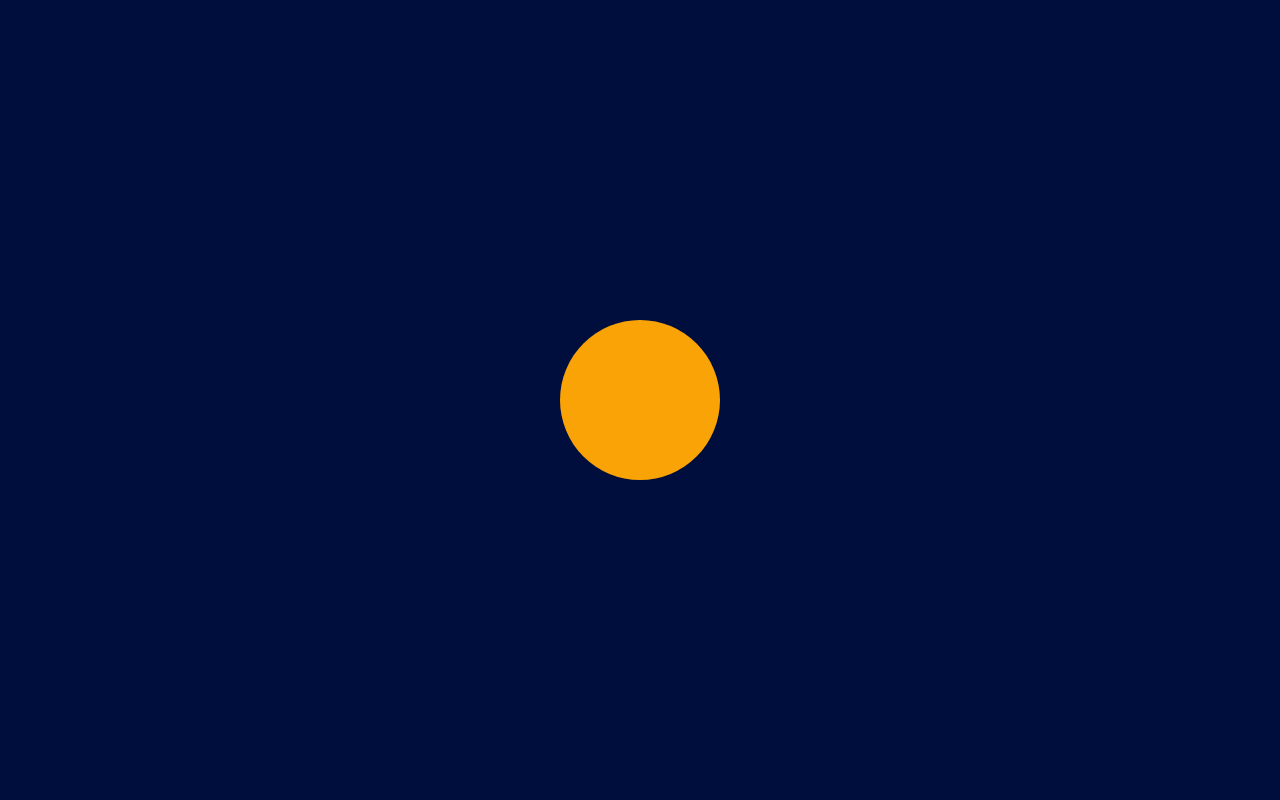
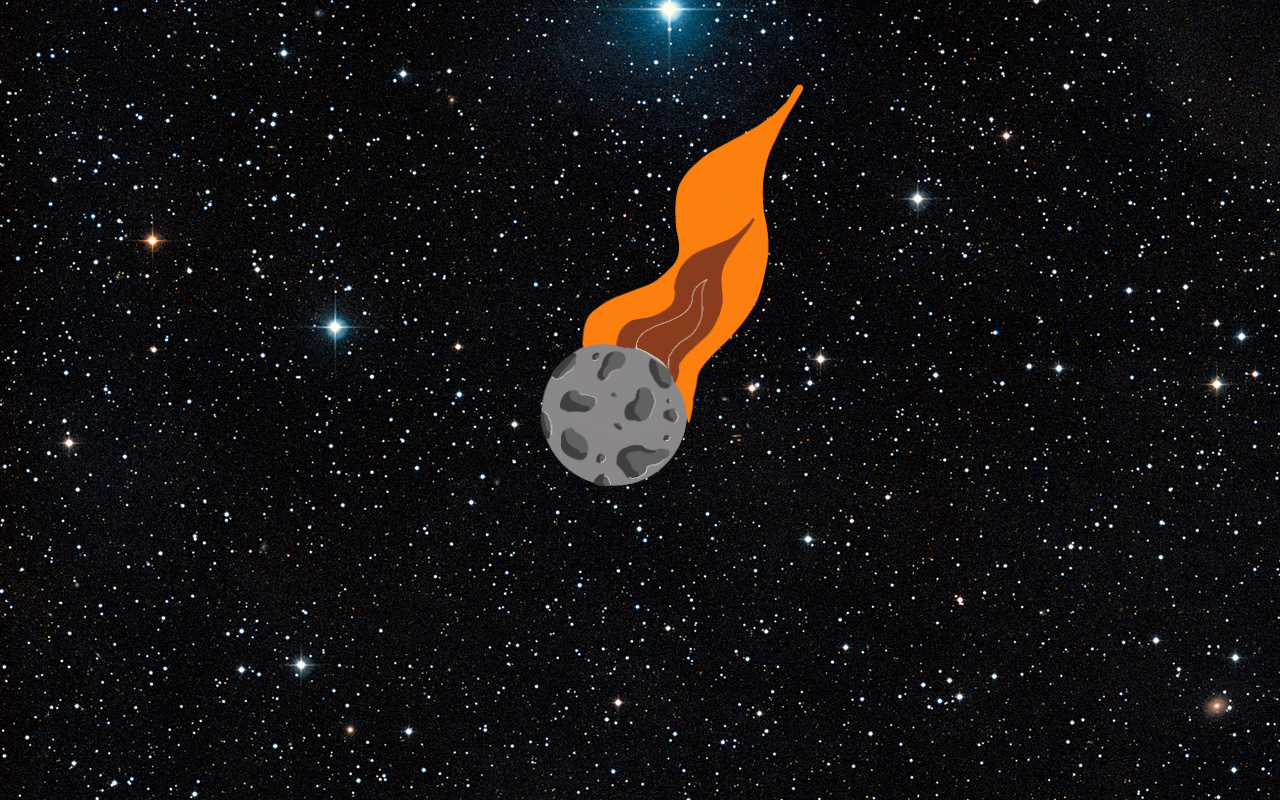
Before and after one commit to Mwaron/MysticalJourney, a website: page index.html in a window 1280 px wide. Drawn offline with Linux system fonts and the light colour scheme.

Commit message:
Update meteor animation and UI visuals
Replaces the meteor div with an animated GIF image and adds continuous horizontal animation to the meteor element. Updates background to use an image, adjusts blur and layout styles, and adds new image assets for improved visual appearance.

```diff
--- a/index.html
+++ b/index.html
@@ -12,7 +12,7 @@
 <body>
     <Main>
         <div class="SC" id="StartScreen">
-            <div id="m" class="meteor"></div>
+            <img id="m" class="meteor" src="/meteor.gif" alt="">
         </div>
         <div class="Code_place card" id="codeContainer">
             <div class="corner top left"></div>
--- a/script.js
+++ b/script.js
@@ -41,9 +41,16 @@ import { animate, text, stagger, onScroll, createTimeline} from 'animejs';
 
 const meteor = document.getElementById('m')
 const StartS = document.getElementById('StartScreen');
+
+animate(meteor, {
+    translateX: [50, 0, 50],
+    easing: 'easeInOutQuad',
+    loop: true,
+    duration: 3000,
+});
+
 meteor.addEventListener("click", hovered);
 function hovered() {
-    meteor.style.cursor = "pointer";
     animate(m, {
         translateY: 1000,
         translateX: -400,
--- a/style.scss
+++ b/style.scss
@@ -8,7 +8,8 @@
 
 html{
     font-family: 'Cinzel Decorative', cursive;
-    background-color: var(--bg1);
+    background-image: url(/eg2.jpg);
+    //background-color: var(--bg1);
     overflow: hidden;
 
 }
@@ -42,7 +43,6 @@ main{
 
     font-size: 2rem;
     border-radius: 0;
-    backdrop-filter: blur(1rem);
     border: 0.1rem solid var(--c1);
     padding: 5rem;
     z-index: 10;
@@ -143,7 +143,7 @@ main{
     height: 20rem;
 
     font-size: 2rem;
-    backdrop-filter: blur(1rem);
+    backdrop-filter: blur(5px);
     border: 0.1rem solid var(--c1);
     padding: 5rem;
     z-index: 10;
@@ -158,9 +158,10 @@ main{
             width: 3rem;
             height: 3rem;
             border: 1px solid var(--c1);
-            background-color: var(--bg1);
             color: var(--c1);
             border-radius: 8px;
+            background-color: var(--tp);
+            backdrop-filter: blur(10px);
             text-align: center;
             font-size: 20px;
             font-weight: bold;
@@ -201,6 +202,7 @@ main{
   justify-content: center;
   text-align: center;
   padding: 2rem;  // Prevent edge clipping
+  backdrop-filter: blur(10px);
 
   p {
     font-size: 1.5rem;
@@ -211,22 +213,20 @@ main{
 }
 
 
-.StartScreen{
+.SC{
     position: fixed;
-    height: 100%;
-    width: 100%;
-    background-color: var(--tp);
+    height: 100vh;
+    width: 100vw;
     display: flex;
-    justify-content: space-between;
+    justify-content: center;
     align-items: center;
-    z-index: 100;
-}
+    z-index: 50;
+    .meteor{
+        margin-top: 5rem;
+        width: 50rem;
+        height: auto;
 
-.meteor{
-    width: 10rem;
-    height: 10rem;
-    background-color: var(--c1);
-    border-radius: 50%;
+    }
 }
 
 
```
Also changed, not shown: dist/bundle.js, eg.jpg (added), eg2.jpg (added), meteor.gif (added), style.css, 1 other file.
